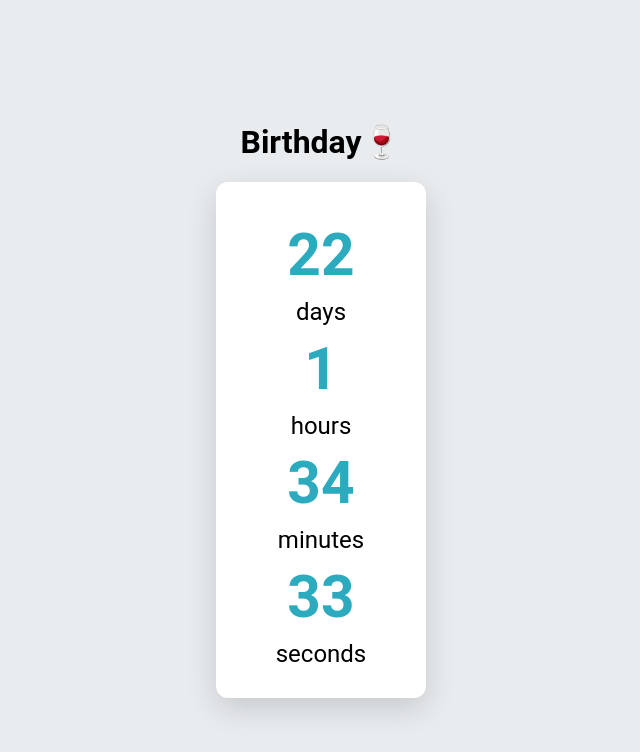
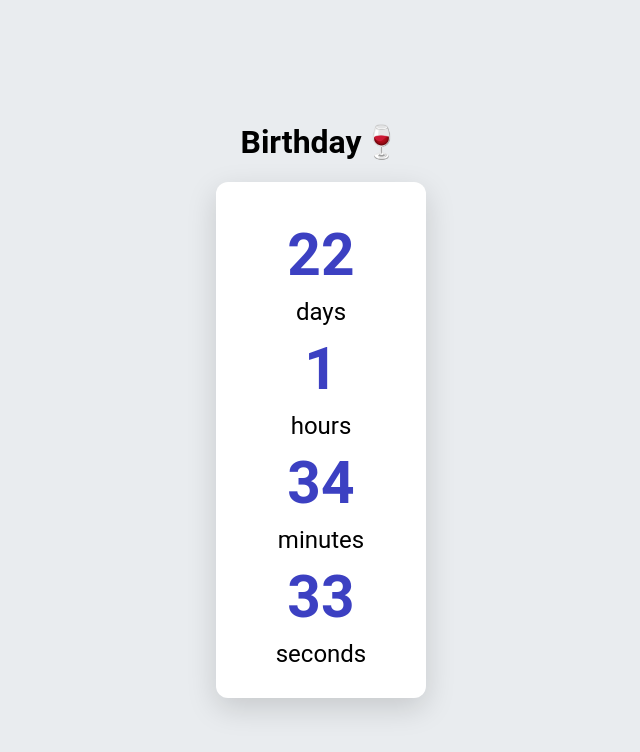
Before and after one commit to anubhav2256/HTML, a plain HTML site: page index.html in a window 1280 px wide. Shown: the whole page, without its empty margins (319-959 px from the left). Drawn offline with Linux system fonts and the light colour scheme.

Commit message:
Update index.css

```diff
--- a/index.css
+++ b/index.css
@@ -24,7 +24,7 @@ body {
     font-weight: 700;
     margin: 10px;
     display: inline-block;
-    color: #17a2b8;
+    color:  #2126b9f8;
     animation: pulse 1.5s infinite;
     width: 100px;
 }
```
